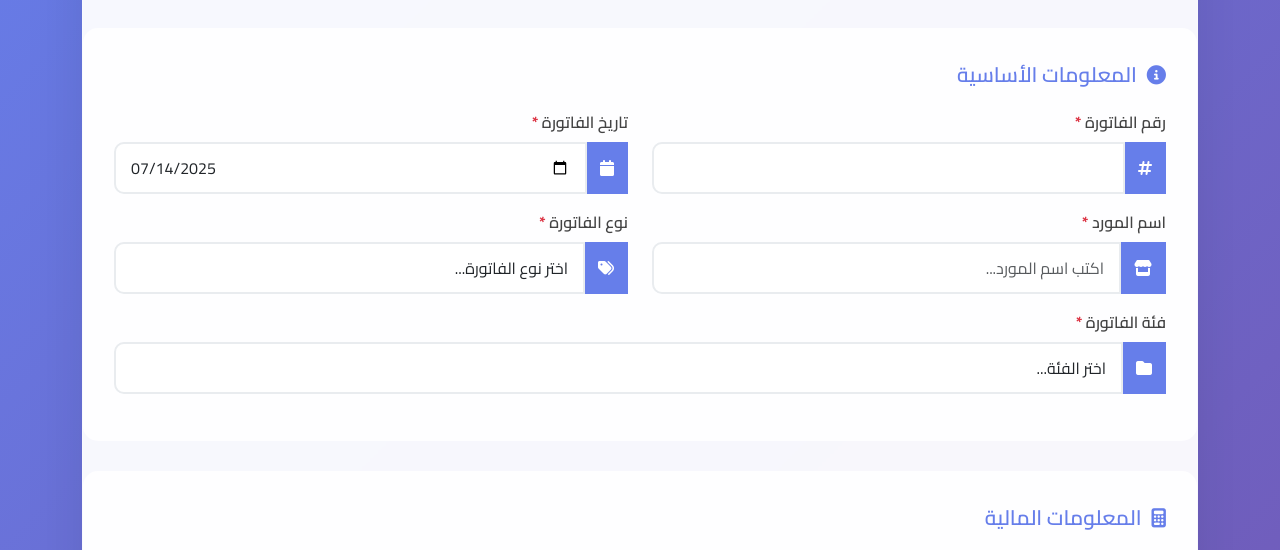
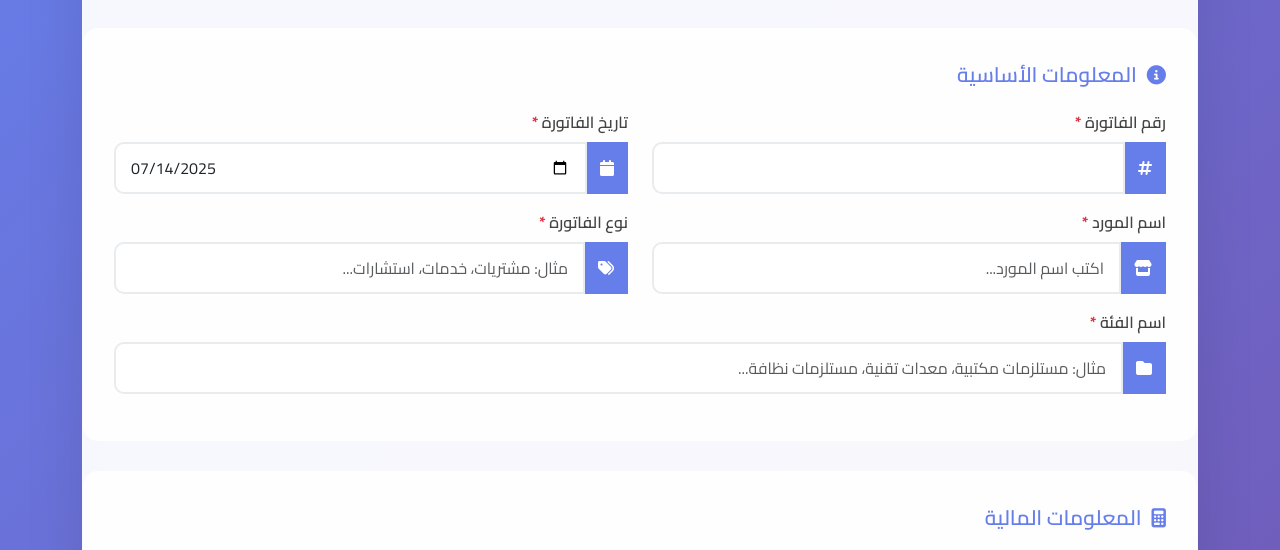
Before and after one commit to ixAbdulaziz/ERP-ALRAED, a website: page views/add.html in a window 1280 px wide. Shown: the part 226-776 px from the top of the page. Drawn offline with nearby package versions, Linux system fonts and the light colour scheme; no server answers.

Commit message:
Update add.html

```diff
--- a/views/add.html
+++ b/views/add.html
@@ -336,31 +336,18 @@
                             <label for="invoiceType" class="form-label required-field">نوع الفاتورة</label>
                             <div class="input-group">
                                 <span class="input-group-text"><i class="fas fa-tags"></i></span>
-                                <select class="form-select" id="invoiceType" name="invoiceType" required>
-                                    <option value="">اختر نوع الفاتورة...</option>
-                                    <option value="مشتريات">مشتريات</option>
-                                    <option value="خدمات">خدمات</option>
-                                    <option value="استشارات">استشارات</option>
-                                    <option value="صيانة">صيانة</option>
-                                    <option value="أخرى">أخرى</option>
-                                </select>
+                                <input type="text" class="form-control" id="invoiceType" name="invoiceType"
+                                       placeholder="مثال: مشتريات، خدمات، استشارات..." required>
                             </div>
                         </div>
                     </div>
 
                     <div class="mb-3">
-                        <label for="category" class="form-label required-field">فئة الفاتورة</label>
+                        <label for="category" class="form-label required-field">اسم الفئة</label>
                         <div class="input-group">
                             <span class="input-group-text"><i class="fas fa-folder"></i></span>
-                            <select class="form-select" id="category" name="category" required>
-                                <option value="">اختر الفئة...</option>
-                                <option value="مكتبية">مستلزمات مكتبية</option>
-                                <option value="تقنية">معدات تقنية</option>
-                                <option value="نظافة">مستلزمات نظافة</option>
-                                <option value="كهربائية">مستلزمات كهربائية</option>
-                                <option value="خدمات_عامة">خدمات عامة</option>
-                                <option value="أخرى">أخرى</option>
-                            </select>
+                            <input type="text" class="form-control" id="category" name="category"
+                                   placeholder="مثال: مستلزمات مكتبية، معدات تقنية، مستلزمات نظافة..." required>
                         </div>
                     </div>
                 </div>
```
